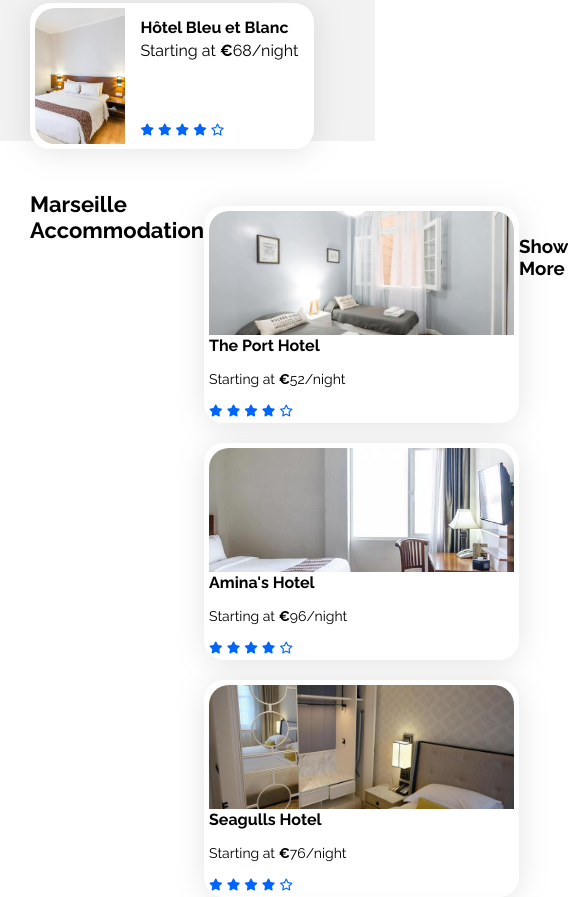
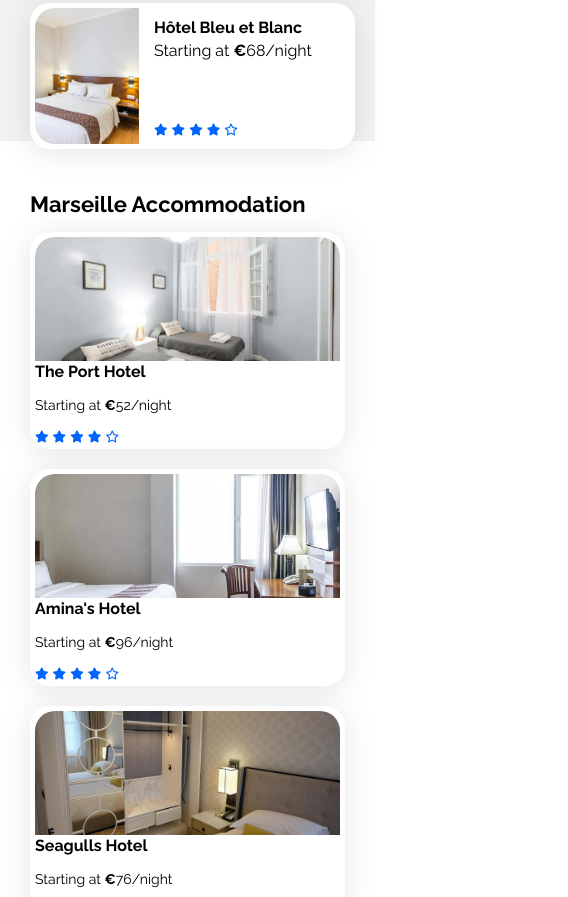
Before and after one commit to realRubyStaxs/booki, a plain HTML site: page index.html in a window 390 px wide. Shown: the part 1104-2001 px from the top of the page, 568 px wide, since content can reach past the window. Drawn offline with Linux system fonts and the light colour scheme; files whose address does not match are found by name.

Commit message:
third commit

```diff
--- a/css/style.css
+++ b/css/style.css
@@ -507,17 +507,15 @@ body {
 
     .accommodation-and-popular {
         flex-direction: column;
-        width:80%;
+        width:100%;
     }
 
-    .accommodation {
-        display: flex;
-        width:80%;
+    .Accommodation-cards .card {
+        width:100%;
     }
 
     .popular  {
         height:252px;
-        width:80%;
     }
 
     .popular-cards {
@@ -527,7 +525,7 @@ body {
     }
 
     .popular-cards .card {
-        width:274px;
+        width:100%;
     }
 
     .todo {
@@ -535,14 +533,14 @@ body {
     }
 
     .todo .todo-cards {
-        width:193.5px;
+        width:100%;
         height:270px;
         margin:0px;
     }
 
     .todo .card img {
         height:200px;
-        width:193.5px;
+        width:100%;
     }
 
     .footer {
```
